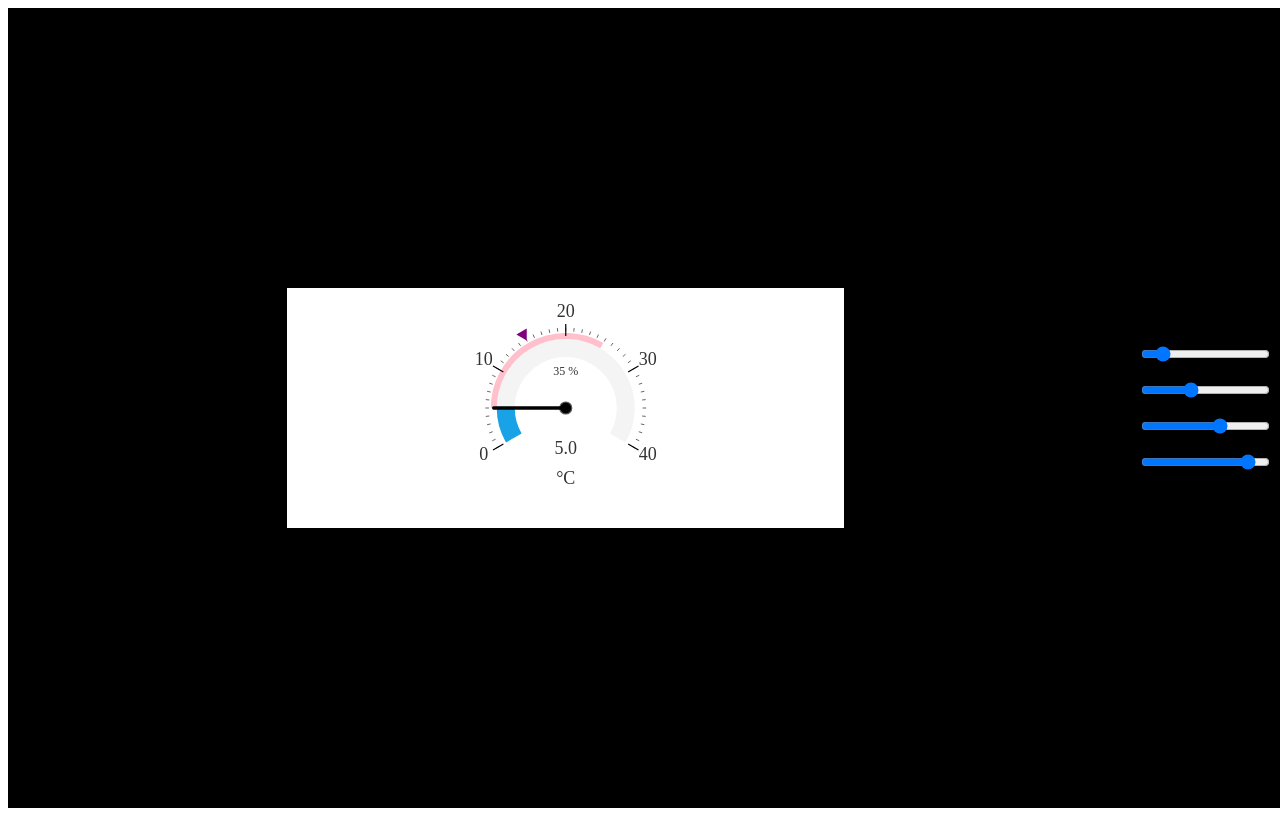
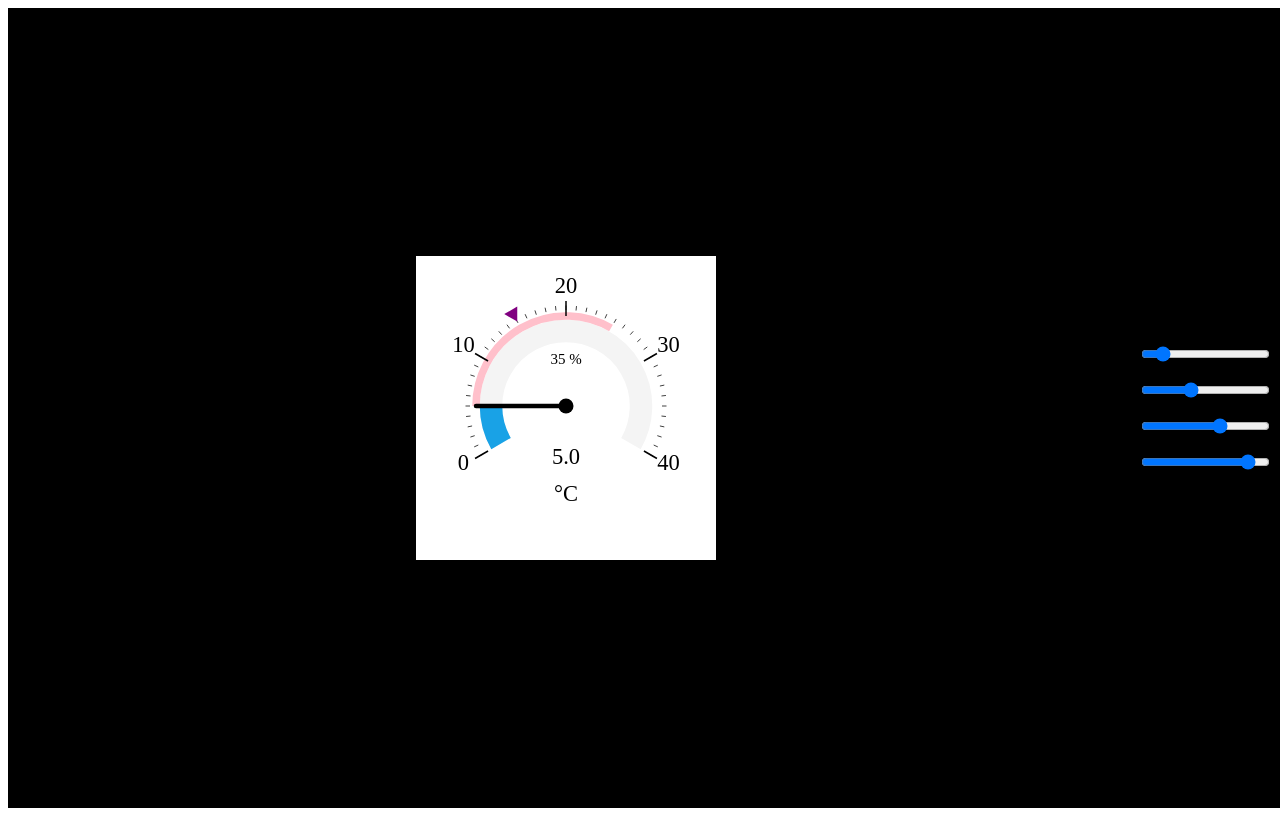
Before and after one commit to be-glass/TGauge, a Vue app: page / in a window 1280 px wide. Built offline with nearby package versions, Linux system fonts and the light colour scheme.

Commit message:
remove unused css

```diff
--- a/src/components/TGauge.vue
+++ b/src/components/TGauge.vue
@@ -339,18 +339,8 @@ const temp2color = (v, a = 1) => {
 .gauge {
   background-color: #ffffff; /* Set the container background */
   color: #000000; /* Set text color */
-  width: 50%;
-  height: 50%;
-  display: flex;
-  justify-content: center;
-  align-items: center;
 }
 
-circle {
-  stroke: #555; /* Outline stroke color */
-}
 
-text {
-  fill: #333; /* Color of the text */
-}
+
 </style>
```
